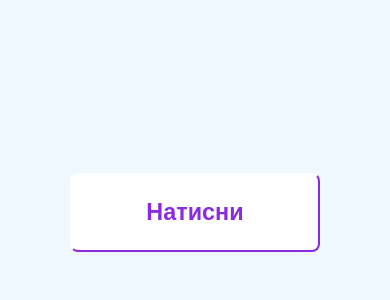
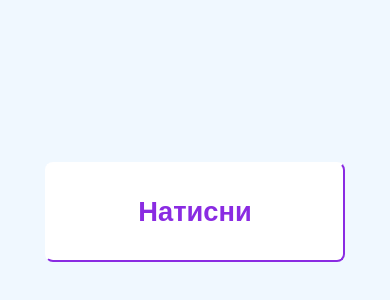
Before and after one commit to avawlx/invitation-letter, a plain HTML site: page index.html in a window 390 px wide. Shown: the part 218-518 px from the top of the page. Drawn offline with Linux system fonts and the light colour scheme.

Commit message:
Update index.html

```diff
--- a/index.html
+++ b/index.html
@@ -20,7 +20,7 @@
 
             /* From Uiverse.io by alexreyes091 */
             .btn {
-                padding: 1.5rem 3rem; /* Збільшено відступи */
+                padding: 2rem 4rem; /* Збільшено відступи */
                 font-weight: 700;
                 background: rgb(255, 255, 255);
                 color: blueviolet;
@@ -32,8 +32,8 @@
                 border-left: 2px solid white;
                 transition-duration: 1s;
                 transition-property: border-top, border-left, border-bottom, border-right, box-shadow;
-                font-size: 3vw; /* Збільшено розмір шрифту */
-                min-width: 250px; /* Збільшена мінімальна ширина */
+                font-size: 4vw; /* Збільшено розмір шрифту */
+                min-width: 300px; /* Збільшена мінімальна ширина */
             }
 
             .btn:hover {
@@ -47,8 +47,8 @@
             /* Медіа-запит для мобільних пристроїв */
             @media (max-width: 600px) {
                 .btn {
-                    font-size: 6vw; /* Збільшено розмір для мобільних */
-                    padding: 1.5rem 3rem;
+                    font-size: 7vw; /* Збільшено розмір для мобільних */
+                    padding: 2rem 4rem;
                 }
             }
 
```
